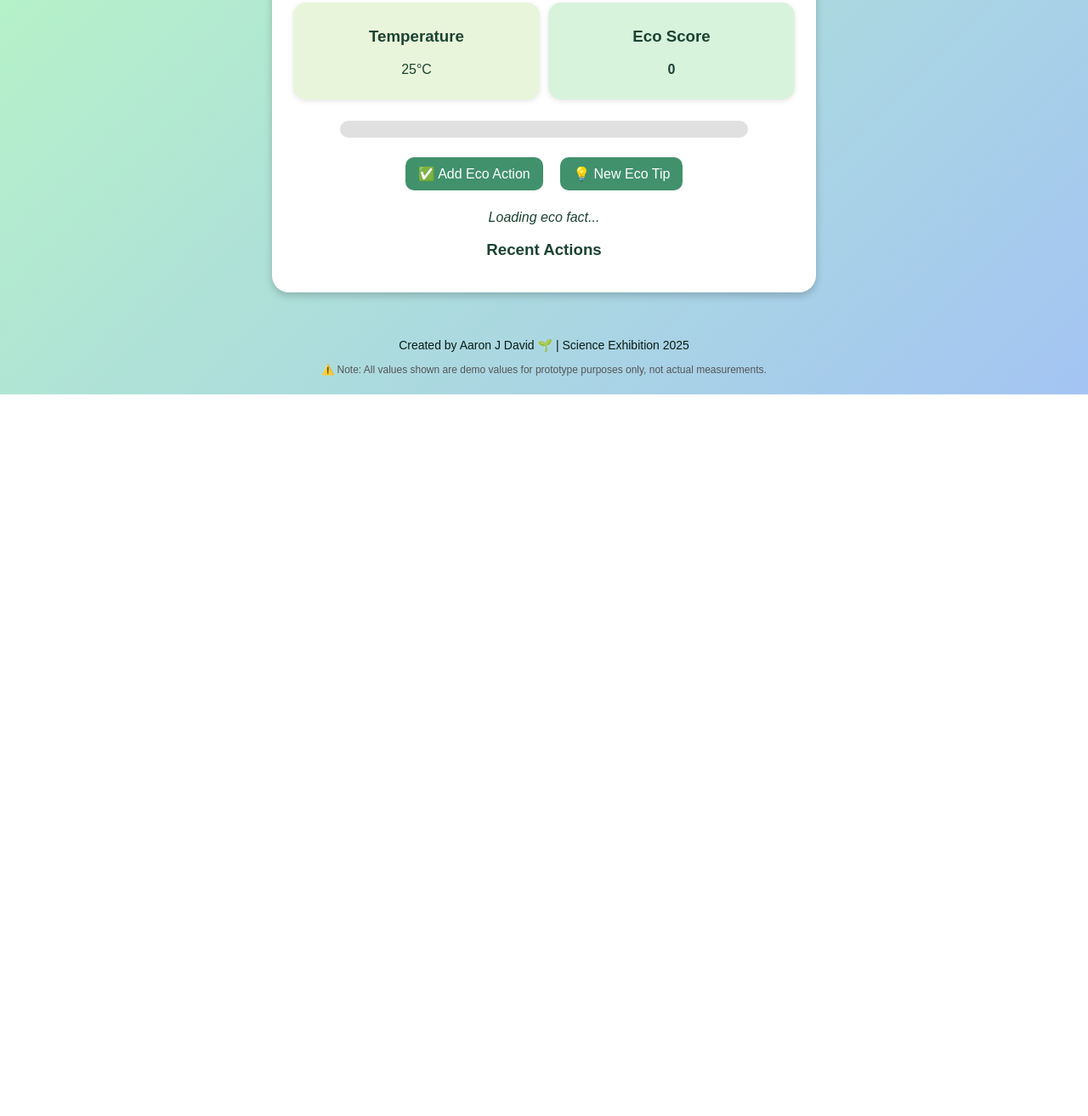
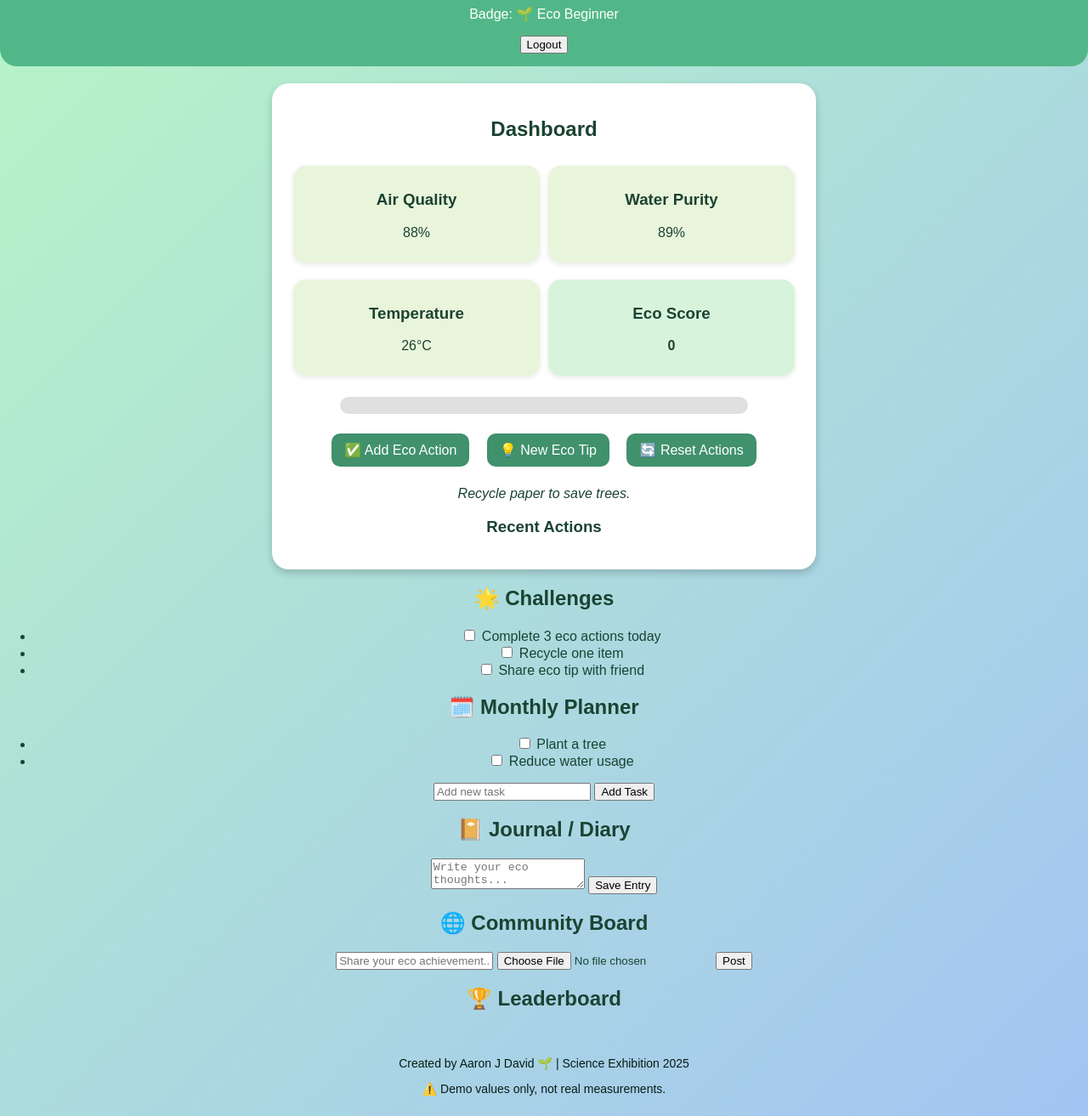
Before and after one commit to AJD-DeVeLoPeR/AJD-DeVeLoPeR.github.io, a plain HTML site: page index.html in a window 1280 px wide. Shown: the part 372-1685 px from the top of the page at 85% size. Before the commit the page ends 836 px from the top, so only its background shows below. Drawn offline with Linux system fonts and the light colour scheme.

Commit message:
Aether eco html final .html

```diff
--- a/index.html
+++ b/index.html
@@ -3,16 +3,37 @@
 <head>
   <meta charset="UTF-8">
   <meta name="viewport" content="width=device-width, initial-scale=1.0">
-  <title>Aether - Eco Guardian App</title>
+  <title>Aether 2.0 - Eco Guardian</title>
   <link rel="stylesheet" href="styles.css">
 </head>
 <body>
+  <!-- LOGIN / SIGNUP -->
+  <div id="authContainer">
+    <h1>🌎 Aether 2.0</h1>
+    <div id="loginForm">
+      <h2>Login</h2>
+      <input type="text" id="loginUser" placeholder="Username">
+      <button id="loginBtn">Login</button>
+      <p>or <span id="showSignup">Sign up</span></p>
+    </div>
+    <div id="signupForm" class="hidden">
+      <h2>Sign Up</h2>
+      <input type="text" id="signupUser" placeholder="Choose Username">
+      <button id="signupBtn">Sign Up</button>
+      <p>or <span id="showLogin">Login</span></p>
+    </div>
+  </div>
+
+  <!-- MAIN APP -->
+  <div id="appContainer" class="hidden">
     <header>
-    <h1>🌎 Aether - Eco Guardian</h1>
+      <h1>🌎 Aether 2.0 - Eco Guardian</h1>
       <p id="badge">Badge: 🌱 Eco Beginner</p>
+      <button id="logoutBtn">Logout</button>
     </header>
 
     <main>
+      <!-- Dashboard -->
       <section id="dashboard">
         <h2>Dashboard</h2>
         <div class="stats">
@@ -29,6 +50,7 @@
         <div class="actions">
           <button id="addActionBtn">✅ Add Eco Action</button>
           <button id="dailyTipBtn">💡 New Eco Tip</button>
+          <button id="resetActionsBtn">🔄 Reset Actions</button>
         </div>
 
         <p id="ecoFact">Loading eco fact...</p>
@@ -39,6 +61,51 @@
           <ul id="historyList"></ul>
         </div>
       </section>
+
+      <!-- Challenges -->
+      <section id="challengesSection">
+        <h2>🌟 Challenges</h2>
+        <ul id="challengesList">
+          <li><input type="checkbox" class="challengeItem"> Complete 3 eco actions today</li>
+          <li><input type="checkbox" class="challengeItem"> Recycle one item</li>
+          <li><input type="checkbox" class="challengeItem"> Share eco tip with friend</li>
+        </ul>
+      </section>
+
+      <!-- Monthly Planner -->
+      <section id="plannerSection">
+        <h2>🗓️ Monthly Planner</h2>
+        <ul id="plannerList">
+          <li><input type="checkbox" class="plannerItem"> Plant a tree</li>
+          <li><input type="checkbox" class="plannerItem"> Reduce water usage</li>
+        </ul>
+        <input type="text" id="plannerInput" placeholder="Add new task">
+        <button id="addPlannerBtn">Add Task</button>
+      </section>
+
+      <!-- Journal -->
+      <section id="journalSection">
+        <h2>📔 Journal / Diary</h2>
+        <textarea id="journalInput" placeholder="Write your eco thoughts..."></textarea>
+        <button id="saveJournalBtn">Save Entry</button>
+        <ul id="journalList"></ul>
+      </section>
+
+      <!-- Community Board -->
+       <!-- Community Board -->
+      <section id="communitySection">
+        <h2>🌐 Community Board</h2>
+        <input type="text" id="communityInput" placeholder="Share your eco achievement...">
+        <input type="file" id="communityImage" accept="image/*">
+        <button id="postCommunityBtn">Post</button>
+        <ul id="communityList"></ul>
+      </section>
+
+      <!-- Leaderboard -->
+      <section id="leaderboardSection">
+        <h2>🏆 Leaderboard</h2>
+        <ul id="leaderboardList"></ul>
+      </section>
     </main>
 
     <!-- Badge Popup -->
@@ -46,11 +113,9 @@
 
     <footer>
       <p>Created by Aaron J David 🌱 | Science Exhibition 2025</p>
-  <p id="demoNote" style="font-size: 12px; color: #555; text-align: center; margin-top: 5px;">
-    ⚠️ Note: All values shown are demo values for prototype purposes only, not actual measurements.
-  </p>
+      <p id="demoNote">⚠️ Demo values only, not real measurements.</p>
     </footer>
-
+  </div>
 
   <script src="app.js"></script>
 </body>
```
Lines whose indentation alone changed are shown as unchanged.
